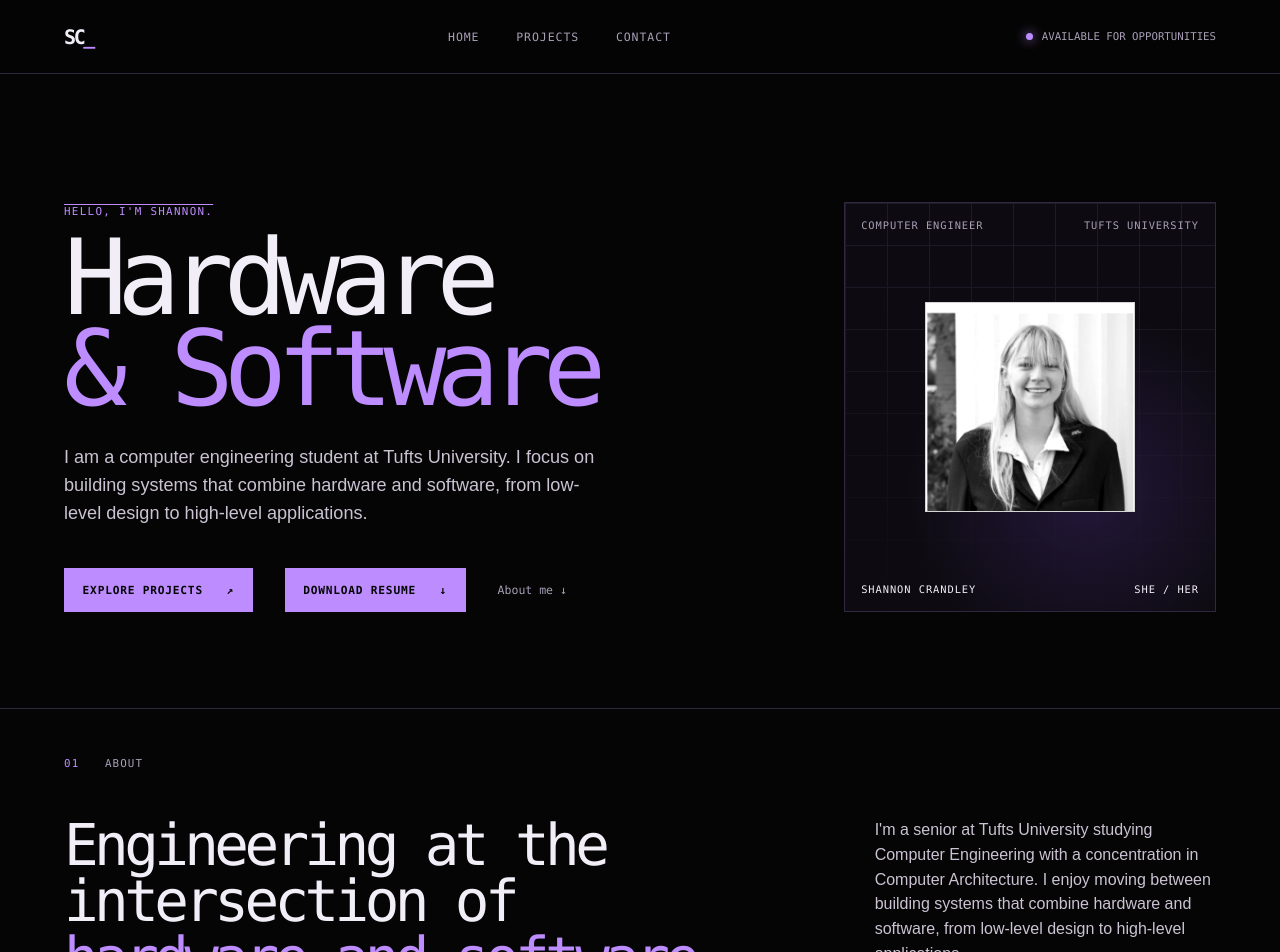
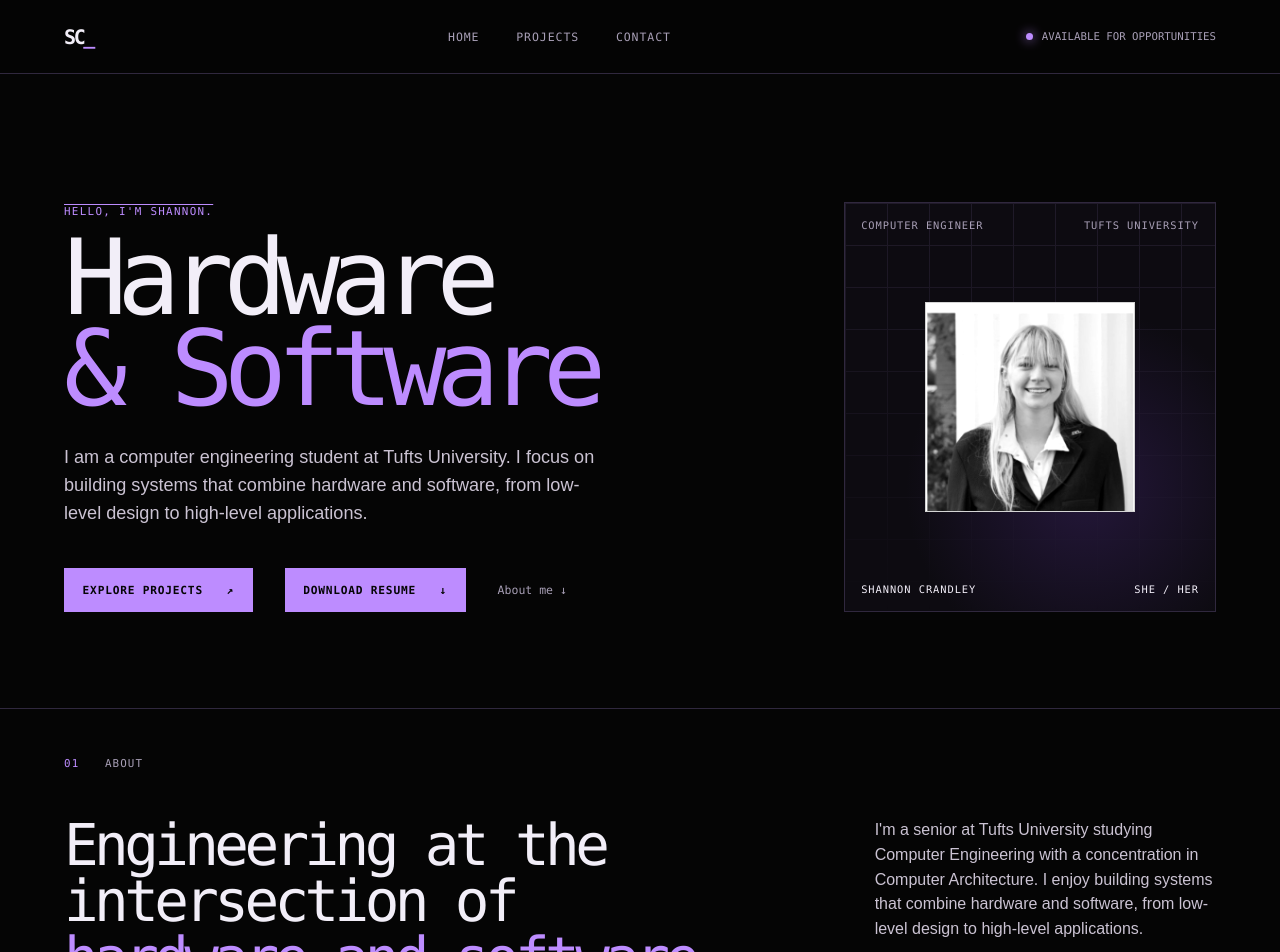
Before and after one commit to shanncran/shannon-portfolio, a Next.js app: page / in a window 1280 px wide. Shown: the top 952 px of the page. Built offline with nearby package versions, Linux system fonts and the light colour scheme.

Commit message:
Fix grammar

```diff
--- a/app/page.tsx
+++ b/app/page.tsx
@@ -92,8 +92,8 @@ export default function Home() {
           <div className="about-detail">
             <p>
               I&apos;m a senior at Tufts University studying Computer Engineering with a
-              concentration in Computer Architecture. I enjoy moving between
-              building systems that combine hardware and software, from low-level design to high-level applications.
+              concentration in Computer Architecture. I enjoy building systems that combine hardware and software,
+              from low-level design to high-level applications.
             </p>
             <p>
               This summer, I interned at MojoTech, where I built an internal web application for building user stories.
@@ -101,7 +101,7 @@ export default function Home() {
           </div>
         </div>
         <div className="skills-strip" aria-label="Technical skills">
-          <span>VHDL</span><span>FPGA</span><span>C++</span><span>C</span><span>Microcontrollers</span><span>Embedded systems</span><span>Computer architecture</span><span>Python</span><span>Java</span><span>Typescript</span>
+          <span>VHDL</span><span>FPGA</span><span>C++</span><span>C</span><span>Microcontrollers</span><span>Embedded systems</span><span>Computer architecture</span><span>Python</span><span>Java</span><span>TypeScript</span>
         </div>
       </section>
 
--- a/app/projects/page.tsx
+++ b/app/projects/page.tsx
@@ -4,7 +4,7 @@ import Link from "next/link";
 const projects = [
   ["01", "Pac-Man on an FPGA", "VHDL · FPGA · VGA", "A school-wide showcase game built with a VGA display, FPGA, and NES controller. I led much of the VHDL, display, and sprite movement work.", "PX", "/images/projects/pacman.png", "github", "https://github.com/shanncran/pacman"],
   ["02", "Voice Synthesizer", "Embedded systems · Microcontroller", "A group embedded systems project using a microphone, microcontroller, and speaker to alter and synthesize audio inputs.", "VS", "/images/projects/synth.png", "github", "https://github.com/shanncran/Embedded_Systems_Final"],
-  ["03", "Mojo Story Composer", "Typescript · Sveltekit · Front-end · Back-end", "A web-based application for creating and managing stories with a focus on user experience and performance.", "SC", "/images/projects/story-composer.png", "slides", "/mojo-story-composer.pptx"],
+  ["03", "Mojo Story Composer", "TypeScript · SvelteKit · Front-end · Back-end", "A web-based application for creating and managing stories with a focus on user experience and performance.", "SC", "/images/projects/story-composer.png", "slides", "/mojo-story-composer.pptx"],
   ["04", "Smart Activity Monitoring App", "Android Studio · Java", "An Android activity app that lets people build a profile, set goals, log exercises, and receive tailored suggestions.", "AA", "/images/projects/sama.png", "github", "https://github.com/shanncran/SAMA"],
   ["05", "Pipelined MIPS Processor", "VHDL · Computer organization", "A five-stage pipelined MIPS processor built for computer organization coursework, including forwarding and stalling.", "MP", "/images/projects/mips.png", "website", "https://www.cs.tufts.edu/~nr/toolkit/specs/mips.html"],
   ["06", "Autonomous Robot", "Arduino · Sensors · Robotics", "A team-built robot that senses color and follows a lane with photodiode and distance sensors, communicating through a server.", "AR", "/images/projects/junior-design.png", "github", "https://github.com/shanncran/Junior_Design"],
```
